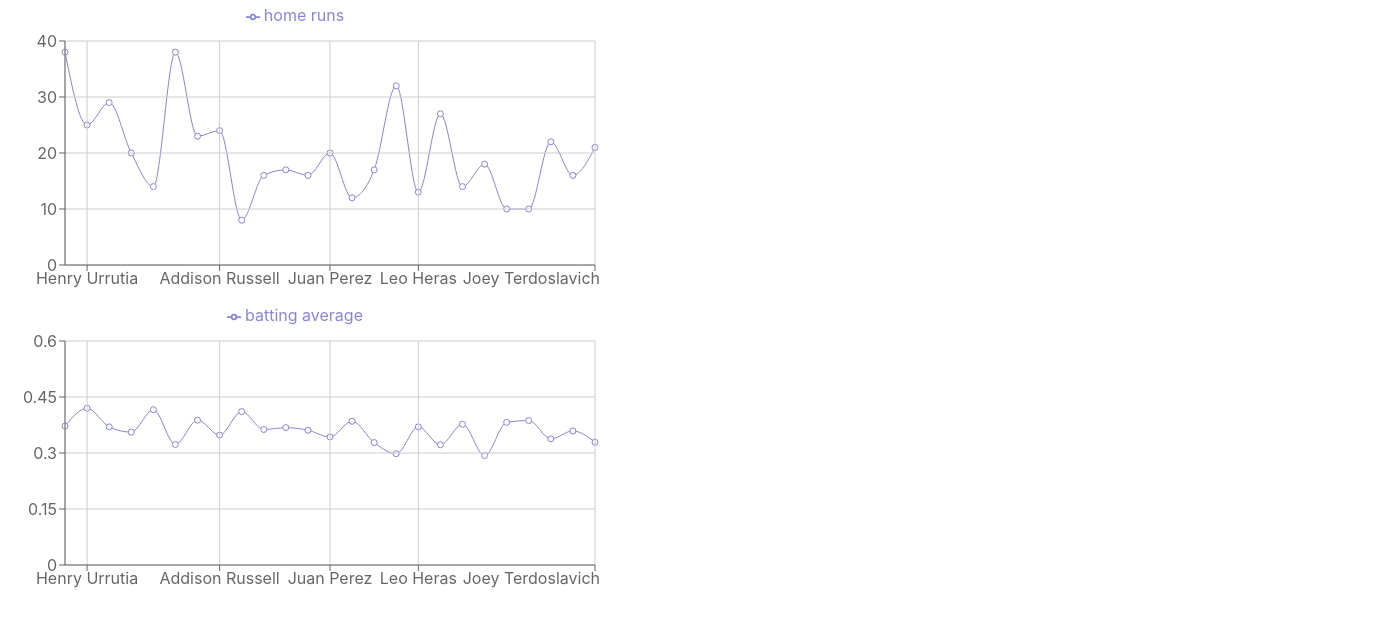
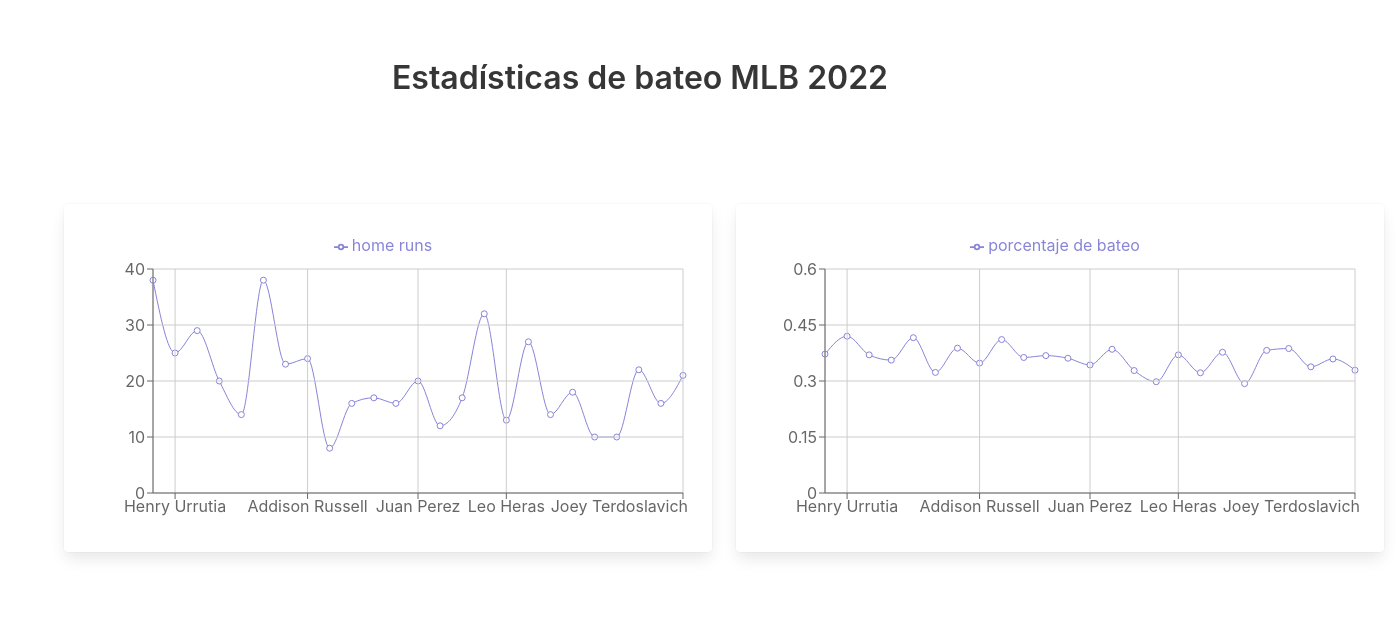
Before and after one commit to DPLATA/mexdata, a React (Create React App) app: page /lmbstats in a window 1280 px wide. Shown: the top 626 px of the page, 1396 px wide, since content can reach past the window. Built offline with nearby package versions, Linux system fonts and the light colour scheme.

Commit message:
refactor import routes for LMBStatsPage and change language to spanish in home

```diff
--- a/src/App.js
+++ b/src/App.js
@@ -1,8 +1,9 @@
 import './App.css'
 import MapInfo from './pages/MapInfo'
 import Home from './pages/Home'
-import LMBStats from './pages/LMBStats'
+import LMBStatsPage from './pages/LMBStatsPage'
 import { BrowserRouter as Router, Route, Routes } from 'react-router-dom'
+import 'bulma/css/bulma.css'
 
 function App() {
   return (
@@ -11,7 +12,7 @@ function App() {
             <Routes>
                 <Route path='/' element={<Home />} />
                 <Route path='/map' element={<MapInfo />} />
-                <Route path='/lmbstats' element={<LMBStats />} />
+                <Route path='/lmbstats' element={<LMBStatsPage />} />
             </Routes>
         </Router>
     </div>
--- a/src/pages/Home.js
+++ b/src/pages/Home.js
@@ -3,8 +3,8 @@ import { Link } from 'react-router-dom'
 export const Home = () => {
     return (
     <>
-        <Link to='/lmbstats'>LMB</Link>
-        <Link to='/map'>Mapa inegi</Link>
+        <Link to='/lmbstats'>Estadísticas LMB</Link>
+        <Link to='/map'>Mapa con información del INEGI</Link>
     </>
   )
 }
--- a/src/pages/LMBStats.js
+++ /dev/null
@@ -1,34 +0,0 @@
-import { LineChart, Line, CartesianGrid, XAxis, YAxis, Tooltip, Legend } from 'recharts';
-import lmb_stats from '../assets/top_25_at_bat_LMB.json'
-
-function LMBStats() {
-  return (
-    <div className="">
-        {/*refactor chart into own components*/}
-        <LineChart width={600} height={300} data={lmb_stats}>
-            <Line type="monotone"
-                  name="home runs"
-                  dataKey="HR"
-                  stroke="#8884d8" />
-            <CartesianGrid stroke="#ccc" />
-            <XAxis dataKey="player" />
-            <YAxis />
-            <Tooltip />
-            <Legend verticalAlign="top" height={36}/>
-        </LineChart>
-        <LineChart width={600} height={300} data={lmb_stats}>
-            <Line type="monotone"
-                  name="batting average"
-                  dataKey="AVG"
-                  stroke="#8884d8" />
-            <CartesianGrid stroke="#ccc" />
-            <XAxis dataKey="player" />
-            <YAxis />
-            <Tooltip />
-            <Legend verticalAlign="top" height={36}/>
-        </LineChart>
-    </div>
-  )
-}
-
-export default LMBStats;
```
